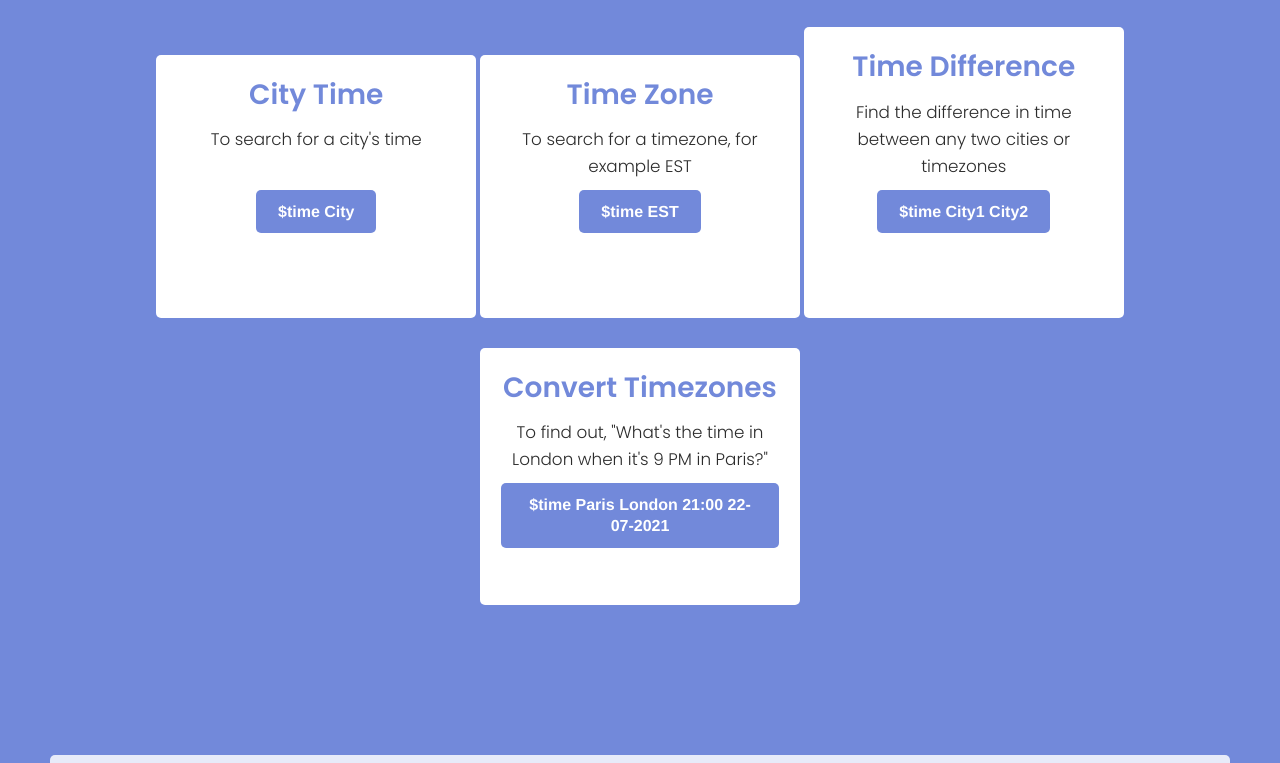
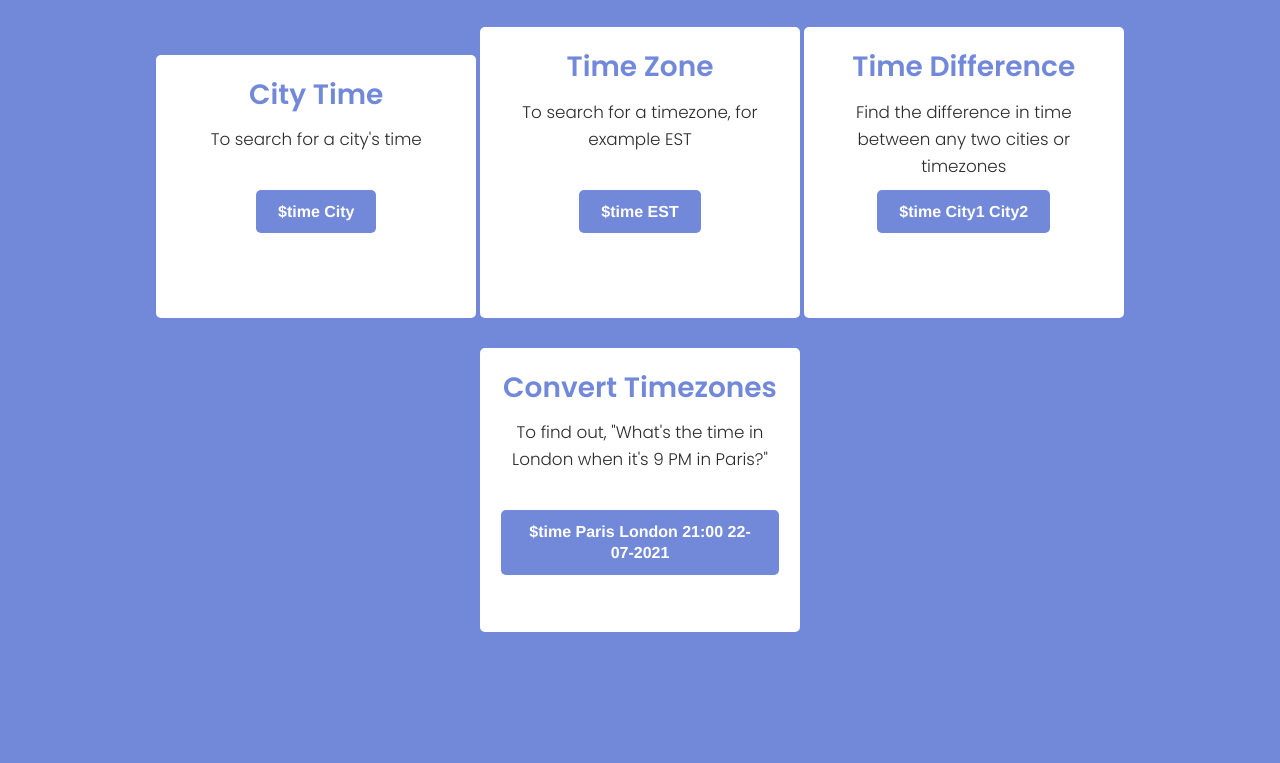
Before and after one commit to shrishtinigam/timezone-bot-website, a plain HTML site: page src/index.html in a window 1280 px wide. Shown: the part 1457-2220 px from the top of the page. Drawn offline with nearby package versions, Linux system fonts and the light colour scheme.

Commit message:
commands edit

```diff
--- a/src/index.html
+++ b/src/index.html
@@ -77,7 +77,7 @@
         <div class="card" style="width: 20rem;">
             <div class="card-body">
                 <h5 class="card-title">Time Zone</h5>
-                <p class="card-text">To search for a timezone, for example EST<br><button id="btn1" class="btn" data-clipboard-text="$time EST">$time EST</button> <br><br><br></p>
+                <p class="card-text">To search for a timezone, for example EST<br><br><button id="btn1" class="btn" data-clipboard-text="$time EST">$time EST</button> <br><br><br></p>
             </div>
         </div>
         <div class="card" style="width: 20rem;">
@@ -89,7 +89,7 @@
         <div class="card" style="width: 20rem;">
             <div class="card-body">
                 <h5 class="card-title">Convert Timezones</h5>
-                <p class="card-text">To find out, "What's the time in London when it's 9 PM in Paris?"<br><button id="btn1" class="btn" data-clipboard-text="$time Paris London 21:00 22-07-2021">$time Paris London 21:00 22-07-2021</button><br><br></p>
+                <p class="card-text">To find out, "What's the time in London when it's 9 PM in Paris?"<br><br><button id="btn1" class="btn" data-clipboard-text="$time Paris London 21:00 22-07-2021">$time Paris London 21:00 22-07-2021</button><br><br></p>
             </div>
         </div>
 
```
